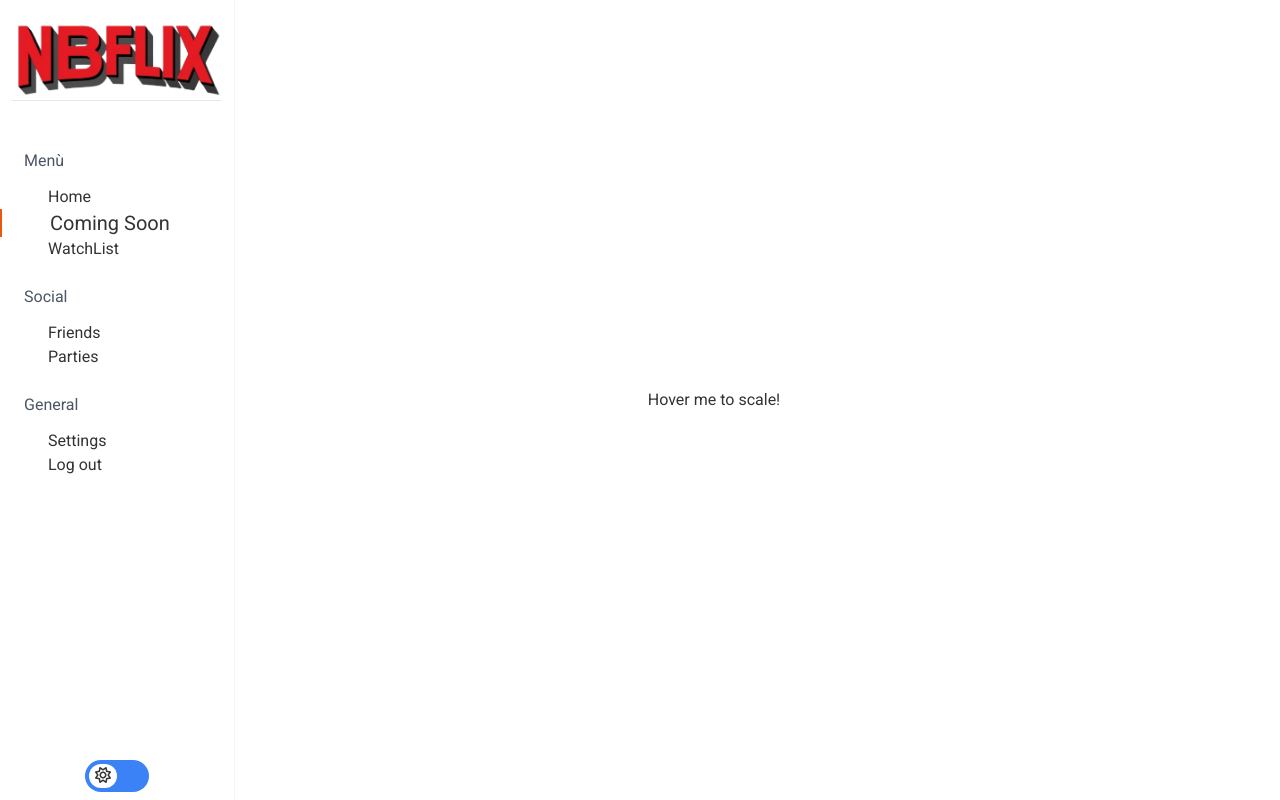
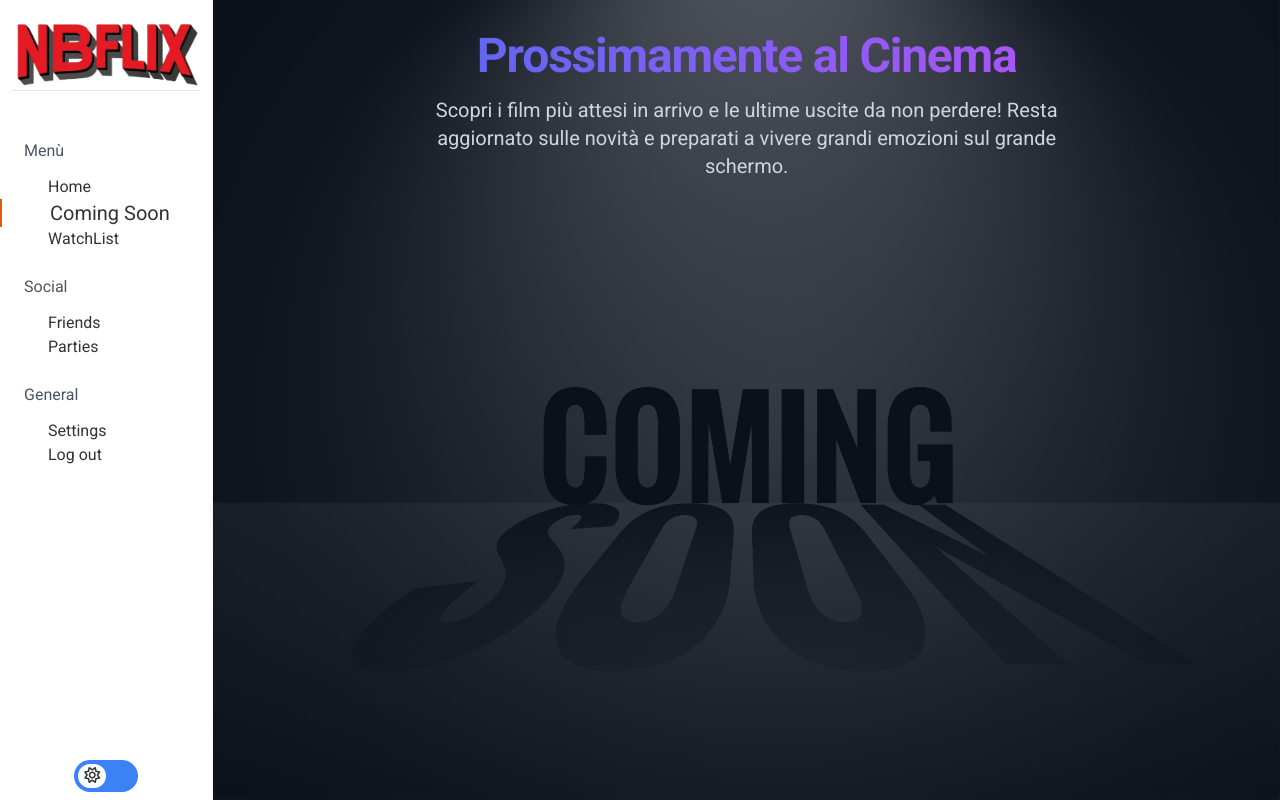
Before and after one commit to NicholasBuiatti/NBflix, a React (Vite) app: page /comingSoon in a window 1280 px wide. Built offline with nearby package versions, Linux system fonts and the light colour scheme.

Commit message:
fixing e pagina comingsoon per metterci i film in uscita

```diff
--- a/src/components/Carousel.jsx
+++ b/src/components/Carousel.jsx
@@ -15,7 +15,7 @@ const Carousel = ({ type, apiKey }) => {
         try {
             const response = await axios.get(`https://api.themoviedb.org/3/discover/${type}?api_key=${apiKey}&with_production_countries=US,IT,GB&with_original_language=en&language=it-IT&page=1`)
             const movies = response.data.results
-            console.log(movies);
+            // console.log(movies);
             setForegroundMovies(movies)
 
         } catch (error) {
--- a/src/components/ListMovies.jsx
+++ b/src/components/ListMovies.jsx
@@ -1,6 +1,6 @@
 import { useState, useEffect } from 'react'
 import axios from 'axios'
-import { motion } from "framer-motion";
+import { motion, AnimatePresence } from "framer-motion";
 import PropTypes from 'prop-types';
 
 const ListMovies = ({ type, apiKey, which, onMovieSelect }) => {
@@ -69,7 +69,7 @@ const ListMovies = ({ type, apiKey, which, onMovieSelect }) => {
                     className="absolute top-0 left-0 z-30 flex items-center justify-center h-full px-4 cursor-pointer group focus:outline-none"
                     onClick={back} disabled={firstVisible === 0}
                 >
-                    <span className="inline-flex items-center justify-center w-10 h-10 rounded-full bg-white/30 dark:bg-gray-800/50 group-hover:bg-white/50 dark:group-hover:bg-gray-800/60 group-focus:ring-4 group-focus:ring-white dark:group-focus:ring-gray-800/70 group-focus:outline-none">
+                    <span className="inline-flex items-center justify-center w-10 h-10 rounded-full bg-white/30 dark:bg-gray-800/50 group-hover:bg-white/50 dark:group-hover:bg-gray-800/60 ">
                         <svg
                             className="w-4 h-4 text-white rotate-180"
                             aria-hidden="true"
@@ -100,7 +100,7 @@ const ListMovies = ({ type, apiKey, which, onMovieSelect }) => {
                     className="absolute top-0 right-0 z-30 flex items-center justify-center h-full px-4 cursor-pointer group focus:outline-none"
                     onClick={next} disabled={lastVisible === movies.length - 1}
                 >
-                    <span className="inline-flex items-center justify-center w-10 h-10 rounded-full bg-white/30 dark:bg-gray-800/50 group-hover:bg-white/50 dark:group-hover:bg-gray-800/60 group-focus:ring-4 group-focus:ring-white dark:group-focus:ring-gray-800/70 group-focus:outline-none">
+                    <span className="inline-flex items-center justify-center w-10 h-10 rounded-full bg-white/30 dark:bg-gray-800/50 group-hover:bg-white/50 dark:group-hover:bg-gray-800/60">
                         <svg
                             className="w-4 h-4 text-white"
                             aria-hidden="true"
@@ -149,7 +149,8 @@ export const Card = ({ el, type, onClick }) => {
                             className='absolute flex flex-col top-0 left-0 h-full w-full px-2 py-1 text-white text-center bg-black/80'
                         >
                             <h1 className='text-2xl'>{el.title}</h1>
-                            <p className='text-start'>lang: {el.original_language}</p>
+                            <p className='text-start'>lingua: {el.original_language}</p>
+
                             <div className='mt-auto'>
                                 {/* Stelle piene */}
                                 {Array.from({ length: fullStars }, (_, i) => (
@@ -157,6 +158,9 @@ export const Card = ({ el, type, onClick }) => {
                                 ))}
                                 {hasHalfStar && <i className="fa-solid fa-star-half text-yellow-300"></i>}
                             </div>
+                            <button className='rounded-full w-10 p-1 mx-auto mt-2 bg-gray-500/50 hover:bg-gray-400/50'>
+                                <i className="fa-solid fa-plus text-xl"></i>
+                            </button>
                         </motion.div>
                         :
                         <motion.div
@@ -166,7 +170,7 @@ export const Card = ({ el, type, onClick }) => {
                             className='absolute flex flex-col top-0 left-0 h-full w-full px-2 py-1 text-white text-center bg-black/80'
                         >
                             <h1 className='text-2xl'>{el.name}</h1>
-                            <p className='text-start'>lang: {el.original_language}</p>
+                            <p className='text-start'>Lingua: {el.original_language}</p>
                             <div className='mt-auto'>
                                 {/* Stelle piene */}
                                 {Array.from({ length: fullStars }, (_, i) => (
@@ -174,6 +178,9 @@ export const Card = ({ el, type, onClick }) => {
                                 ))}
                                 {hasHalfStar && <i className="fa-solid fa-star-half text-yellow-300"></i>}
                             </div>
+                            <button className='rounded-full w-10 p-1 mx-auto mt-2 bg-gray-500/50 hover:bg-gray-400/50'>
+                                <i className="fa-solid fa-plus text-xl"></i>
+                            </button>
                         </motion.div>
                     }
                 </figure>
--- a/src/components/Navbar.jsx
+++ b/src/components/Navbar.jsx
@@ -24,7 +24,7 @@ const Navbar = () => {
 
 
     return (
-        <nav className='flex md:flex-col w-screen h-12 md:w-60 md:h-full px-2 md:p-0 border-r border-r-gray-100 dark:border-r-gray-950'>
+        <nav className='flex md:flex-col w-screen h-12 md:w-2/12 md:h-full px-2 md:p-0 border-r border-r-gray-100 dark:border-r-gray-950'>
             <figure className='hidden md:block min-w-24 p-3'>
                 <img src={title} alt="" />
                 <hr />
--- a/src/pages/ComingSoon.jsx
+++ b/src/pages/ComingSoon.jsx
@@ -1,13 +1,23 @@
-import React from 'react'
+import { useEffect } from 'react'
+import Sfondo from '../assets/ComingSoon.jpg'
+import axios from 'axios'
+
 
 const ComingSoon = () => {
+
     return (
-        <div className='w-11/12'>
-            <div className="flex justify-center items-center h-screen">
-                <div className="transition-all duration-700 ease-in-out hover:scale-110">
-                    Hover me to scale!
+        <div className='w-full'>
+            <figure className='h-full w-full relative'>
+                <img src={Sfondo} className='absolute object-cover object-bottom h-full w-full ' alt="" />
+                <div className="absolute flex flex-col items-center text-center w-full h-full space-y-4 py-8 bg-gray-900/70 text-white">
+                    <h1 className="text-4xl md:text-5xl font-extrabold tracking-tight bg-clip-text text-transparent bg-gradient-to-r from-indigo-500 to-purple-500">
+                        Prossimamente al Cinema
+                    </h1>
+                    <p className="text-lg md:text-xl text-gray-300 max-w-2xl">
+                        Scopri i film più attesi in arrivo e le ultime uscite da non perdere! Resta aggiornato sulle novità e preparati a vivere grandi emozioni sul grande schermo.
+                    </p>
                 </div>
-            </div>
+            </figure>
         </div>
     )
 }
```
Also changed, not shown: src/assets/ComingSoon.jpg (added).
